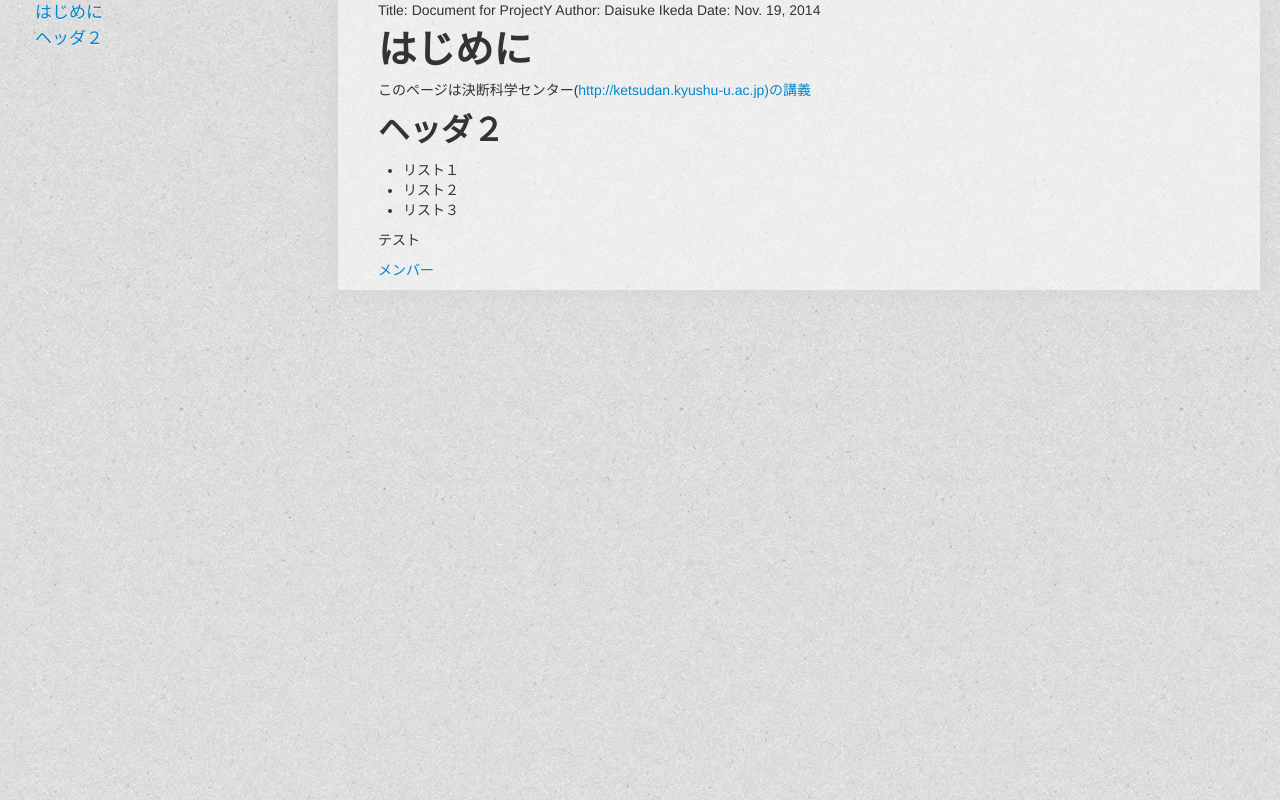
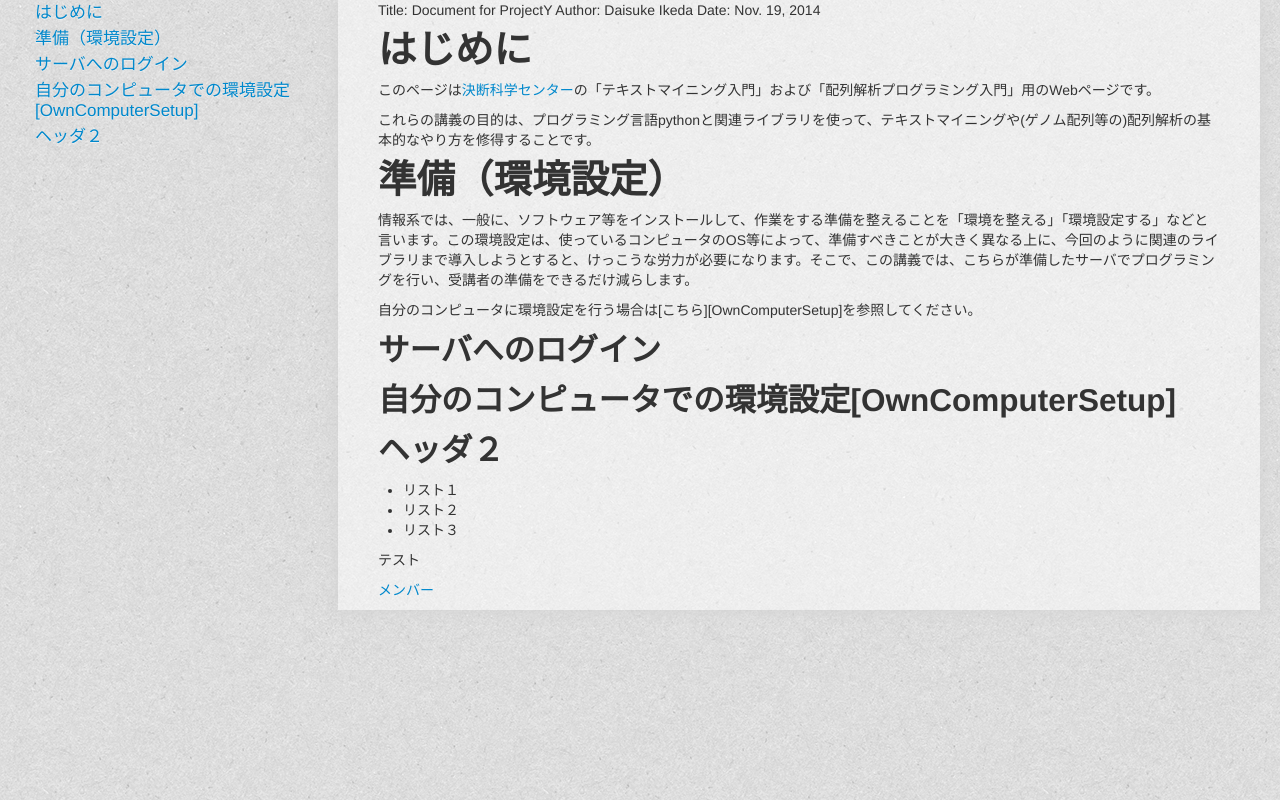
Before and after one commit to DaisukeIkeda/DS3ProjectY, a plain HTML site: page index.html in a window 1280 px wide. Drawn offline with nearby package versions, Linux system fonts and the light colour scheme.

Commit message:
文章を追加

```diff
--- a/index.html
+++ b/index.html
@@ -35,14 +35,20 @@
   <div class="container-fluid">
     <div class="row-fluid">
       <div class="span3">
-        <ul class="nav nav-list"><li><a href="#____">はじめに</a></li><li><a href="#____">ヘッダ２</a></li></ul>
+        <ul class="nav nav-list"><li><a href="#____">はじめに</a></li><li><a href="#________">準備（環境設定）</a></li><li><a href="#_________">サーバへのログイン</a></li><li><a href="#________________owncomputersetup_">自分のコンピュータでの環境設定[OwnComputerSetup]</a></li><li><a href="#____">ヘッダ２</a></li></ul>
       </div>
       <div class="span9 main">
         <p>Title:  Document for ProjectY
 Author: Daisuke Ikeda
 Date:   Nov. 19, 2014</p>
 <a name="____"></a><h1>はじめに<a class="anchorlink" href="#____"></a></h1>
-<p>このページは決断科学センター(<a href="http://ketsudan.kyushu-u.ac.jp)の講義">http://ketsudan.kyushu-u.ac.jp)の講義</a></p>
+<p>このページは<a href="http://ketsudan.kyushu-u.ac.jp">決断科学センター</a>の「テキストマイニング入門」および「配列解析プログラミング入門」用のWebページです。</p>
+<p>これらの講義の目的は、プログラミング言語pythonと関連ライブラリを使って、テキストマイニングや(ゲノム配列等の)配列解析の基本的なやり方を修得することです。</p>
+<a name="________"></a><h1>準備（環境設定）<a class="anchorlink" href="#________"></a></h1>
+<p>情報系では、一般に、ソフトウェア等をインストールして、作業をする準備を整えることを「環境を整える」「環境設定する」などと言います。この環境設定は、使っているコンピュータのOS等によって、準備すべきことが大きく異なる上に、今回のように関連のライブラリまで導入しようとすると、けっこうな労力が必要になります。そこで、この講義では、こちらが準備したサーバでプログラミングを行い、受講者の準備をできるだけ減らします。</p>
+<p>自分のコンピュータに環境設定を行う場合は[こちら][OwnComputerSetup]を参照してください。</p>
+<a name="_________"></a><h2>サーバへのログイン<a class="anchorlink" href="#_________"></a></h2>
+<a name="________________owncomputersetup_"></a><h2>自分のコンピュータでの環境設定[OwnComputerSetup]<a class="anchorlink" href="#________________owncomputersetup_"></a></h2>
 <a name="____"></a><h2>ヘッダ２<a class="anchorlink" href="#____"></a></h2>
 <ul class="list">
 <li>リスト１</li>
```
